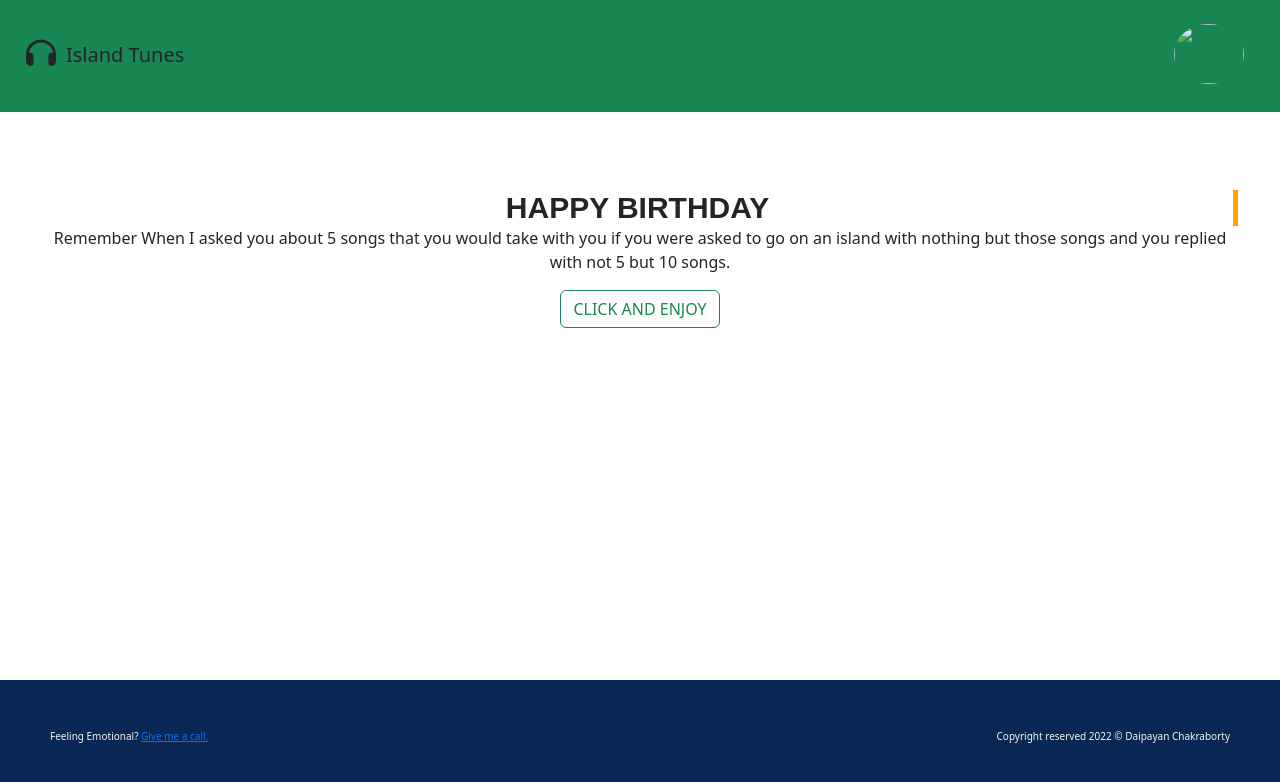
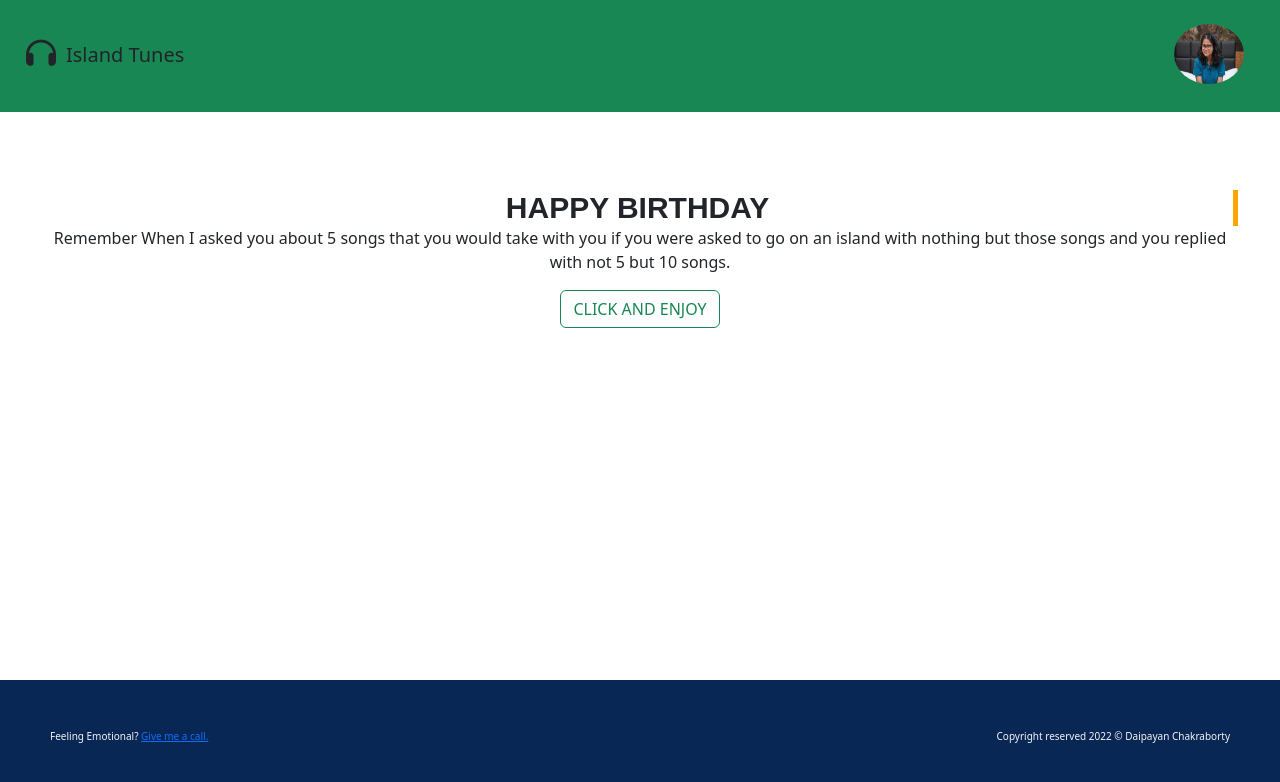
Before and after one commit to DC8189/IslandTunes, a plain HTML site: page index.html in a window 1280 px wide. Drawn offline with nearby package versions, Linux system fonts and the light colour scheme.

Commit message:
Update index.html

```diff
--- a/index.html
+++ b/index.html
@@ -22,7 +22,7 @@
    				<h2 class="logo_text">Island Tunes</h2>
    			</div>
    			<div class="jpg">
-   			<img src="images/suchi.jpg" class="prof_img">
+   			<img src="suchi.jpg" class="prof_img">
    			</div>
    		</nav>
    	</header>
```
